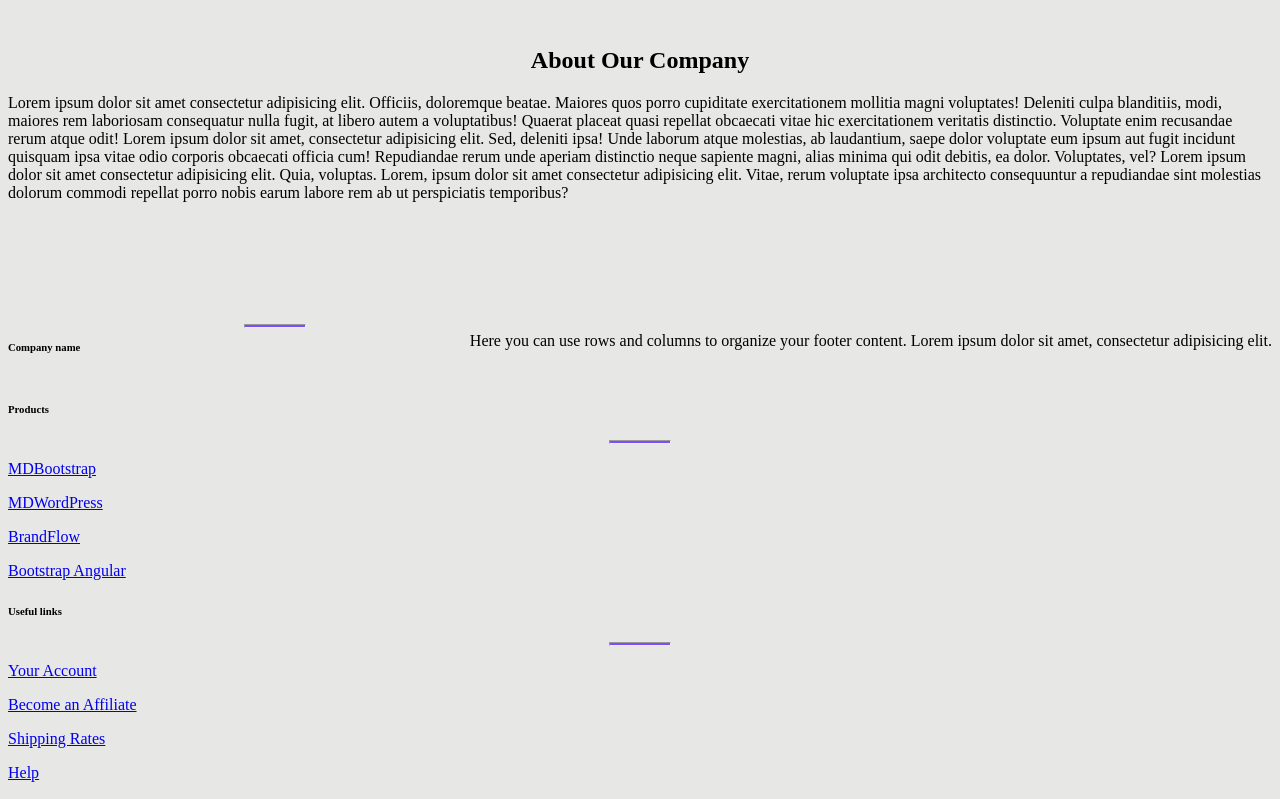
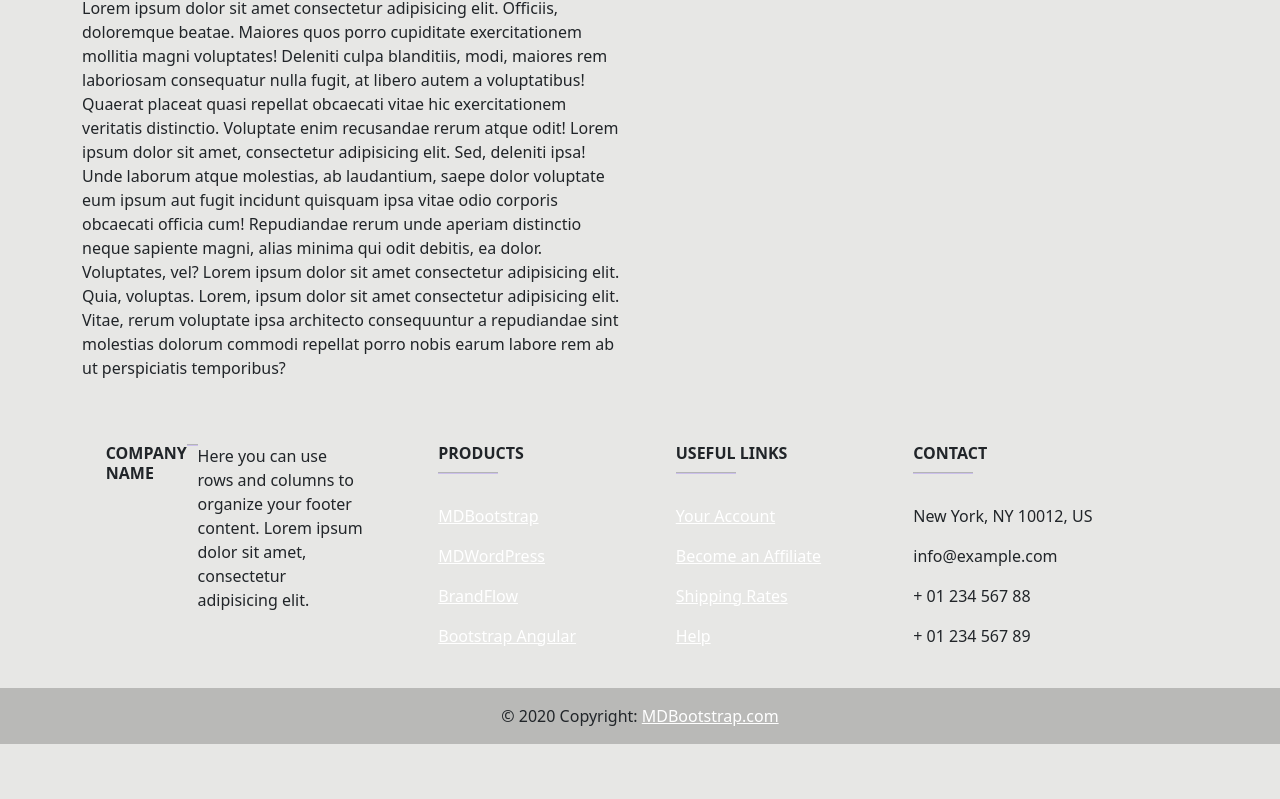
Before and after one commit to Gaurav-601/HTML-5, a plain HTML site: page about-us.html in a window 1280 px wide. Shown: the part 186-985 px from the top of the page. After the commit the page ends 930 px from the top, so only its background shows below. Drawn offline with nearby package versions, Linux system fonts and the light colour scheme.

Commit message:
Update about-us.html

```diff
--- a/about-us.html
+++ b/about-us.html
@@ -4,6 +4,8 @@
     <meta charset="UTF-8">
     <meta http-equiv="X-UA-Compatible" content="IE=edge">
     <meta name="viewport" content="width=device-width, initial-scale=1.0">
+    <link href="https://cdn.jsdelivr.net/npm/bootstrap@5.2.3/dist/css/bootstrap.min.css" rel="stylesheet">
+    <script src="https://cdn.jsdelivr.net/npm/bootstrap@5.2.3/dist/js/bootstrap.bundle.min.js"></script>
     <title>Document</title>
 </head>
     <style>
```
